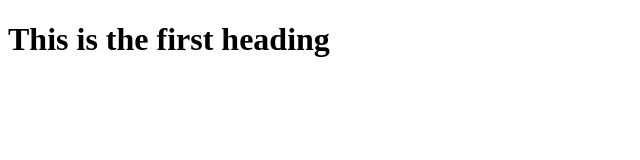
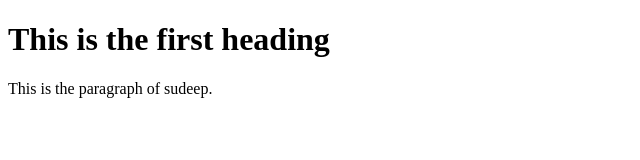
Before and after one commit to sudeeppaudel/Sudeep, a plain HTML site: page index.html in a window 1280 px wide. Shown: the whole page, without its empty margins (0-640 px from the left). Drawn offline with Linux system fonts and the light colour scheme.

Commit message:
Added paragraph

```diff
--- a/index.html
+++ b/index.html
@@ -8,5 +8,6 @@
 </head>
 <body>
     <h1>This is the first heading</h1>
+    <p>This is the paragraph of sudeep.</p>
 </body>
 </html>
```
